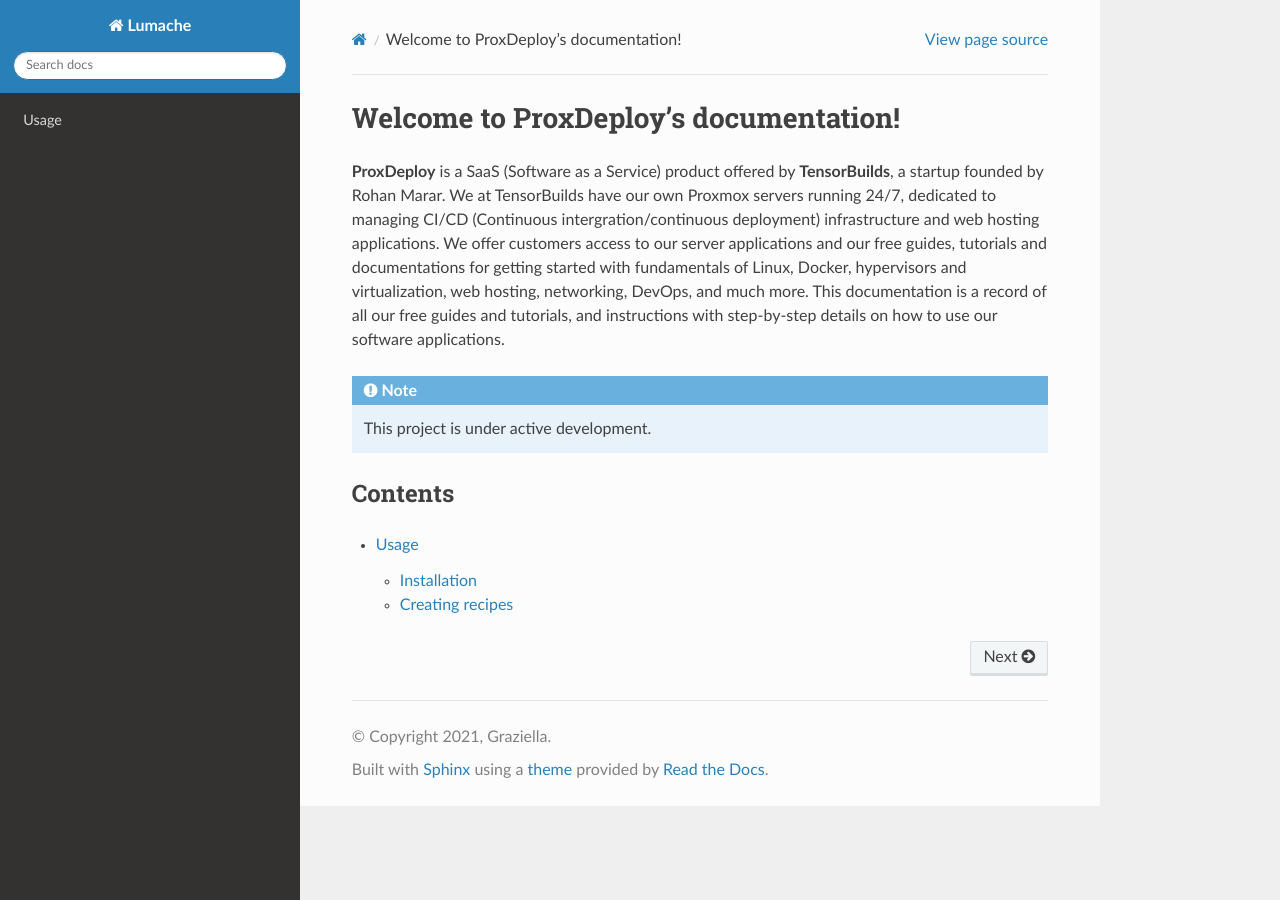
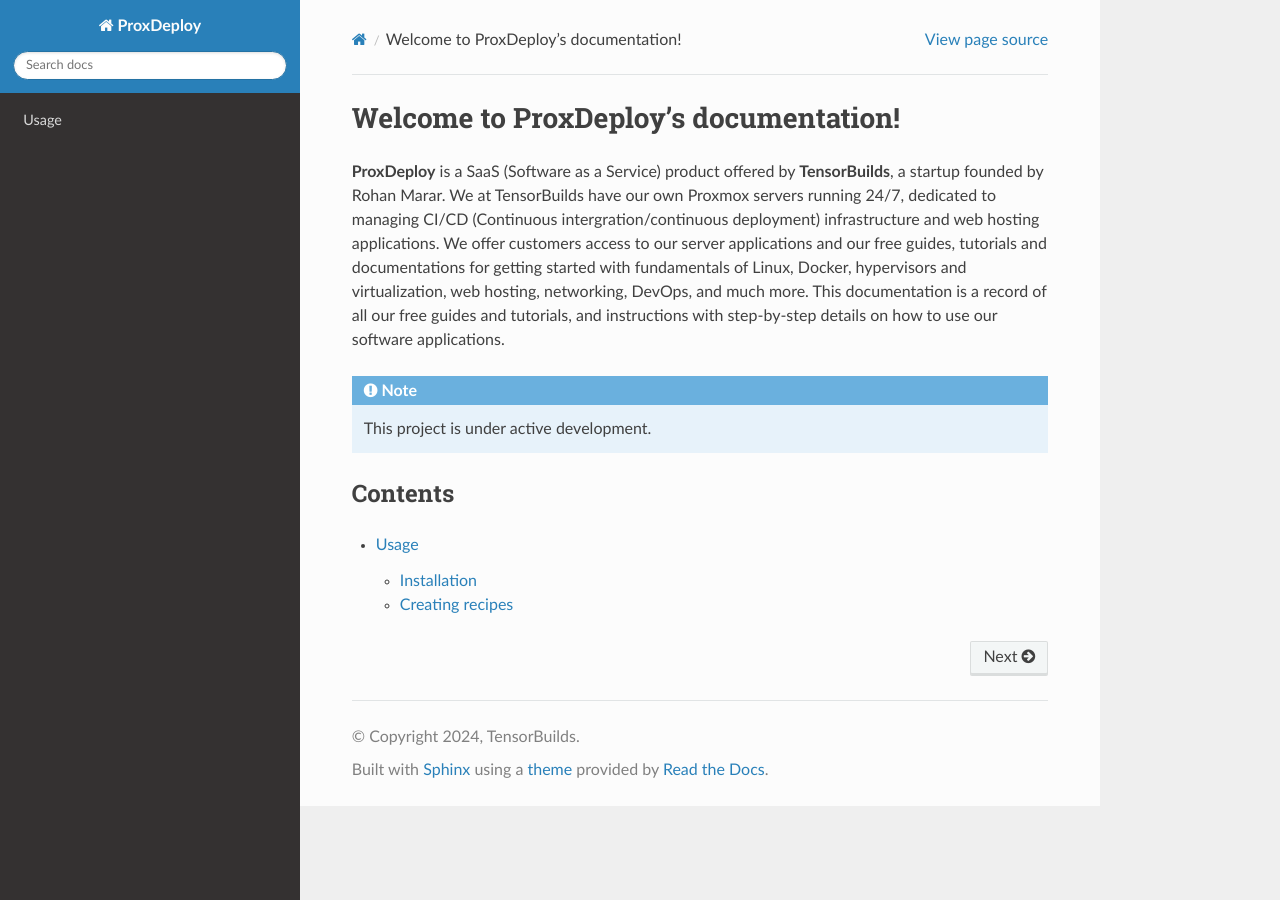
Before and after one commit to Rohan5manza/readthedocs, a Sphinx documentation site: the page built from docs/source/index.rst, in a window 1280 px wide. Built offline with Sphinx 7.4.7 and the Read the Docs theme 3.1.0, drawn with Linux system fonts in a browser that asks for light colours.

Commit message:
Update conf.py

```diff
--- a/docs/source/conf.py
+++ b/docs/source/conf.py
@@ -2,9 +2,9 @@
 
 # -- Project information
 
-project = 'Lumache'
-copyright = '2021, Graziella'
-author = 'Graziella'
+project = 'ProxDeploy'
+copyright = '2024, TensorBuilds'
+author = 'TensorBuilds team'
 
 release = '0.1'
 version = '0.1.0'
```
